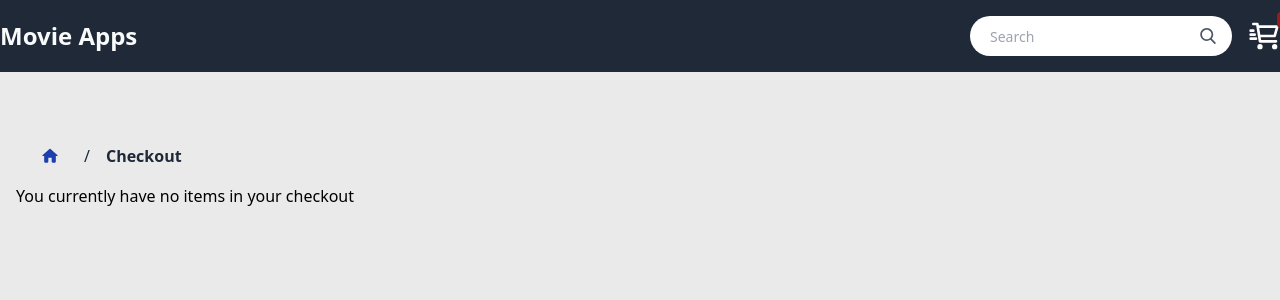
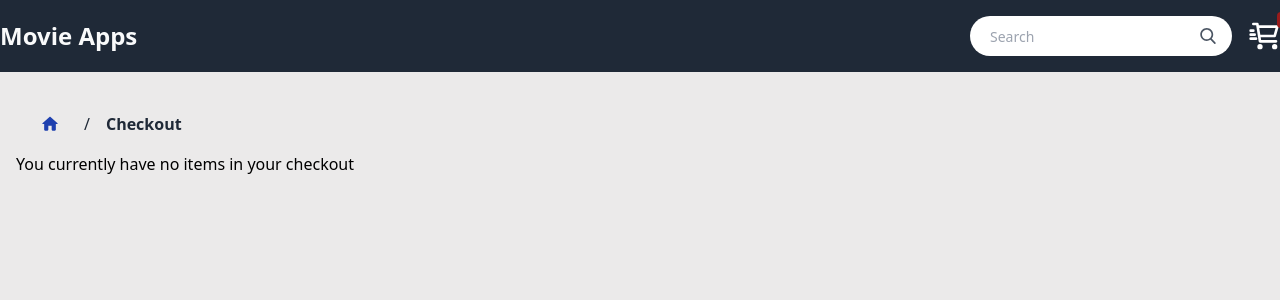
Before and after one commit to fadhildwia/movie-apps, a React (Vite) app: page /checkout in a window 1280 px wide. Shown: the top 300 px of the page. Built offline with nearby package versions, Linux system fonts and the light colour scheme.

Commit message:
feat: fix padding top

```diff
--- a/src/pages/CartPage.tsx
+++ b/src/pages/CartPage.tsx
@@ -27,7 +27,7 @@
   const totalQuantity = cart.reduce((total, item) => total + item.quantity, 0);
   const totalPrice = cart.reduce((total, item) => total + (calculatePrice(item?.Year as string) * item.quantity), 0);
   return (
-    <div className="container mx-auto py-8">
+    <div className="container mx-auto">
       <Breadcrumb title="Cart" />
       {cart.length > 0 ? (
         <div className='flex flex-col gap-4'>
--- a/src/pages/CheckoutPage.tsx
+++ b/src/pages/CheckoutPage.tsx
@@ -12,7 +12,7 @@
   const totalQuantity = cart.reduce((total, item) => total + item.quantity, 0);
   const totalPrice = cart.reduce((total, item) => total + (calculatePrice(item?.Year as string) * item.quantity), 0);
   return (
-    <div className="container mx-auto py-8">
+    <div className="container mx-auto">
       <Breadcrumb title="Checkout" />
       {cart.length > 0 ? (
         <div className='flex flex-col gap-4'>
--- a/src/pages/MovieDetailPage.tsx
+++ b/src/pages/MovieDetailPage.tsx
@@ -38,7 +38,7 @@
       {loadingDetailMovie ? (
         <Loader enabled={loadingDetailMovie} />
       ) : (
-        <div className="max-w-4xl mx-auto px-4 py-8">
+        <div className="max-w-4xl mx-auto px-4">
           <Breadcrumb title={detailMovie?.Title as string} />
           <div className="flex items-center flex-wrap md:flex-nowrap gap-8">
             <img src={detailMovie?.Poster} alt={detailMovie?.Title} className="rounded-lg w-64 h-auto" />
```
